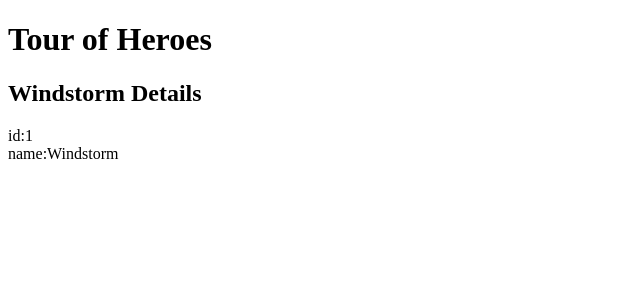
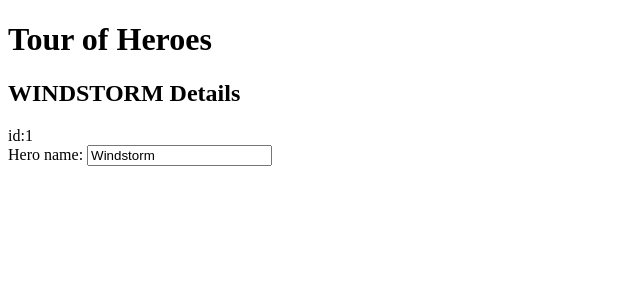
Before and after one commit to AngelinaPierre/AngularStudy, an Angular app in the folder my-app/: page / in a window 1280 px wide. Shown: the top 300 px of the page, without its empty margins (0-640 px from the left). Built offline with nearby package versions, Linux system fonts and the light colour scheme.

Commit message:
part 1 angular study ok

```diff
--- a/my-app/src/app/app.module.ts
+++ b/my-app/src/app/app.module.ts
@@ -1,6 +1,6 @@
 import { NgModule } from '@angular/core';
 import { BrowserModule } from '@angular/platform-browser';
-
+import { FormsModule } from '@angular/forms';
 import { AppRoutingModule } from './app-routing.module';
 import { AppComponent } from './app.component';
 import { HeroesComponent } from './components/heroes/heroes.component';
@@ -12,7 +12,8 @@ import { HeroesComponent } from './components/heroes/heroes.component';
   ],
   imports: [
     BrowserModule,
-    AppRoutingModule
+    AppRoutingModule,
+    FormsModule,
   ],
   providers: [],
   bootstrap: [AppComponent]
--- a/my-app/src/app/components/heroes/heroes.component.html
+++ b/my-app/src/app/components/heroes/heroes.component.html
@@ -1,7 +1,8 @@
-<h2>{{hero.name}} Details</h2>
+<h2>{{hero.name | uppercase}} Details</h2>
 <div>
   <span>id:</span>{{hero.id}}
 </div>
 <div>
-  <span>name:</span>{{hero.name}}
+  <label for="name">Hero name: </label>
+  <input id="name" [(ngModel)]="hero.name" placeholder="name">
 </div>
```
Also changed, not shown: 1 other file (tests, documents, lock files or other folders).
